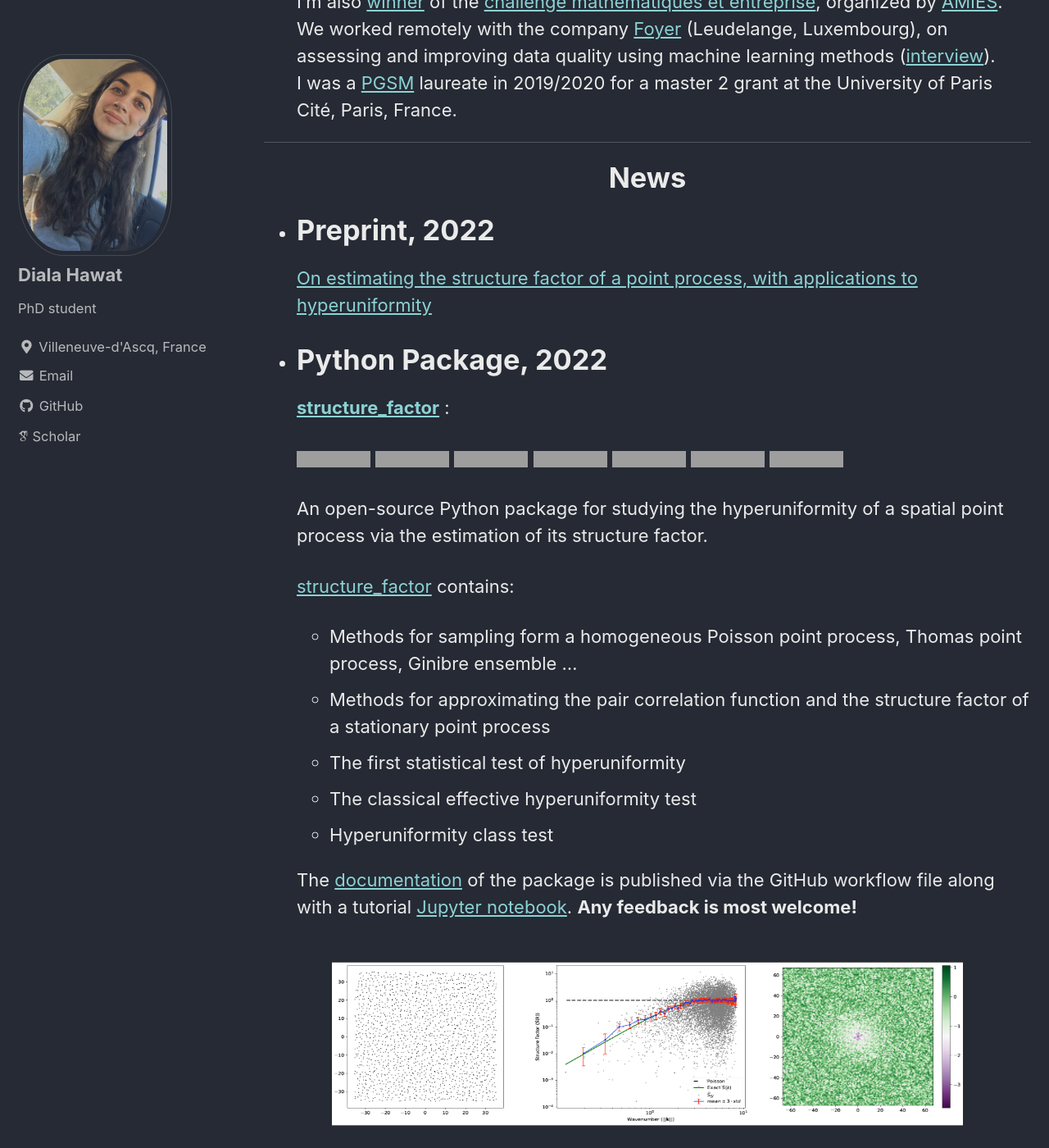
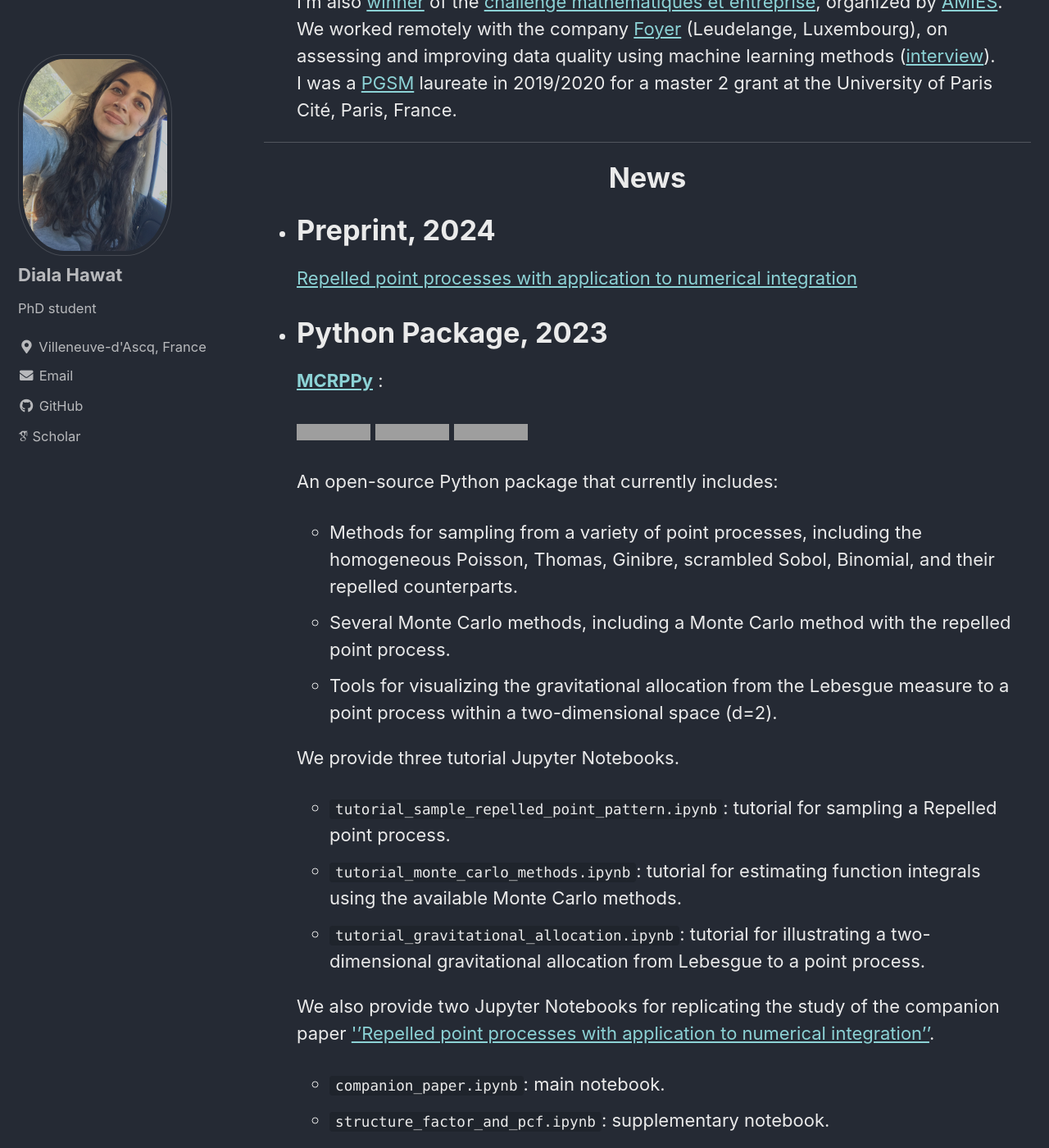
Before and after one commit to dhawat/dhawat.github.io, a Jekyll site: the page built from index.md, in a window 1280 px wide and 1400 px high, scrolled down 337 px. Shown: the whole window at 82% size. Built offline with Jekyll 4.4.1, drawn with Linux system fonts in a browser that asks for light colours; cached includes are drawn as plain includes; nearby versions of some CDN libraries; some web fonts are replaced; grey boxes are pictures that could not be loaded.

Commit message:
update news

```diff
--- a/index.md
+++ b/index.md
@@ -17,33 +17,36 @@ I was a [PGSM](https://applications.sciencesmaths-paris.fr/fr/les-laureats-du-pr
 
 <center> <h1>News </h1> </center>
 
-* # Preprint, 2022
+* # Preprint, 2024
 
-    [On estimating the structure factor of a point process, with applications to hyperuniformity ]({{ site.url }}/assets/pdfs/draft_paper.pdf)
+    [Repelled point processes with application to numerical integration](https://arxiv.org/abs/2308.04825)
 
-* # Python Package, 2022
+* # Python Package, 2023
 
-    **[structure_factor](https://github.com/For-a-few-DPPs-more/structure-factor)** :
+    **[MCRPPy](https://github.com/dhawat/MCRPPy)** :
 
-    [![CI-tests](https://github.com/For-a-few-DPPs-more/structure-factor/actions/workflows/ci.yml/badge.svg)](https://github.com/For-a-few-DPPs-more/structure-factor/actions/workflows/ci.yml)
-    [![codecov](https://codecov.io/gh/For-a-few-DPPs-more/structure-factor/branch/main/graph/badge.svg?token=FUDADJLO2W)](https://codecov.io/gh/For-a-few-DPPs-more/structure-factor)
-    [![docs-build](https://github.com/For-a-few-DPPs-more/structure-factor/actions/workflows/docs.yml/badge.svg)](https://github.com/For-a-few-DPPs-more/structure-factor/actions/workflows/docs.yml)
-    [![docs-page](https://img.shields.io/badge/docs-latest-blue)](https://for-a-few-dpps-more.github.io/structure-factor/)
-    [![PyPi version](https://badgen.net/pypi/v/structure-factor/)](https://pypi.org/project/structure-factor/)
-    [![Python >=3.7.1,<3.10](https://img.shields.io/badge/python->=3.7.1,<3.10-blue.svg)](https://www.python.org/downloads/release/python-371/)
-    [![Open In Colab](https://colab.research.google.com/assets/colab-badge.svg)](./notebooks)
+    [![CI-tests](https://github.com/dhawat/MCRPPy/actions/workflows/ci.yml/badge.svg)](https://github.com/dhawat/MCRPPy/actions/workflows/ci.yml)
+    [![codecov](https://codecov.io/gh/dhawat/MCRPPy/branch/main/graph/badge.svg?token=CODECOV_TOKEN)](https://codecov.io/gh/dhawat/MCRPPy)
+    [![Python >=3.8,<3.10](https://img.shields.io/badge/python->=3.8,<3.10-blue.svg)](https://www.python.org/downloads/release/python-371/)
 
-  An open-source Python package for studying the hyperuniformity of a spatial point process via the estimation of its structure factor.
+  An open-source Python package that currently includes:
 
-  [structure_factor](https://github.com/For-a-few-DPPs-more/structure-factor) contains:
+  * Methods for sampling from a variety of point processes, including the homogeneous Poisson, Thomas, Ginibre, scrambled Sobol, Binomial, and their repelled counterparts.
+  * Several Monte Carlo methods, including a Monte Carlo method with the repelled point process.
+  * Tools for visualizing the gravitational allocation from the Lebesgue measure to a point process within a two-dimensional space (d=2).
 
-  * Methods for sampling form a homogeneous Poisson point process, Thomas point process, Ginibre ensemble ...
-  * Methods for approximating the pair correlation function and the structure factor of a stationary point process
-  * The first statistical test of hyperuniformity
-  * The classical effective hyperuniformity test
-  * Hyperuniformity class test
+  We provide three tutorial Jupyter Notebooks.
 
-  The [documentation]((https://for-a-few-dpps-more.github.io/structure-factor/)) of the package is published via the GitHub workflow file along with a tutorial [Jupyter notebook](https://github.com/For-a-few-DPPs-more/structure-factor/blob/main/notebooks/tutorial_structure_factor.ipynb).
+  * ``tutorial_sample_repelled_point_pattern.ipynb``: tutorial for sampling a Repelled point process.
+  * ``tutorial_monte_carlo_methods.ipynb``: tutorial for estimating function integrals using the available Monte Carlo methods.
+  * ``tutorial_gravitational_allocation.ipynb``: tutorial for illustrating a two-dimensional gravitational allocation from Lebesgue to a point process.
+
+  We also provide two Jupyter Notebooks for replicating the study of the companion paper
+  [''Repelled point processes with application to numerical integration''](https://arxiv.org/abs/2308.04825).
+
+  * ``companion_paper.ipynb``: main notebook.
+  * ``structure_factor_and_pcf.ipynb``: supplementary notebook.
+
   **Any feedback is most welcome!**
 
 <div align="middle" style="margin-top: 50px">
```
